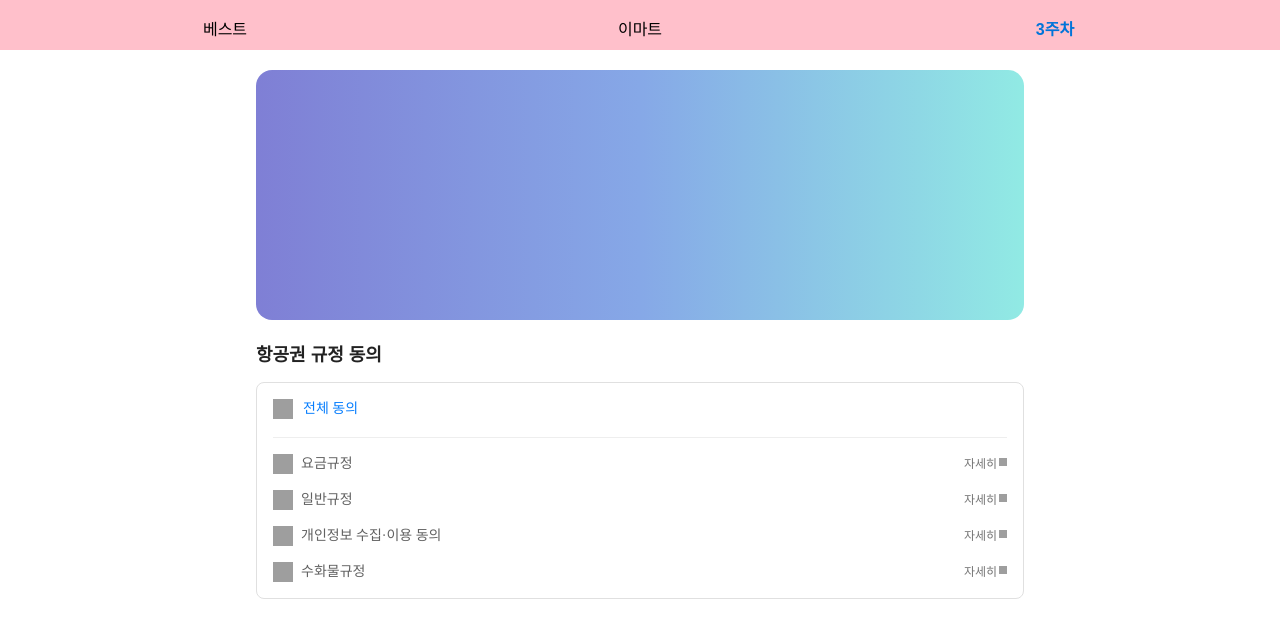
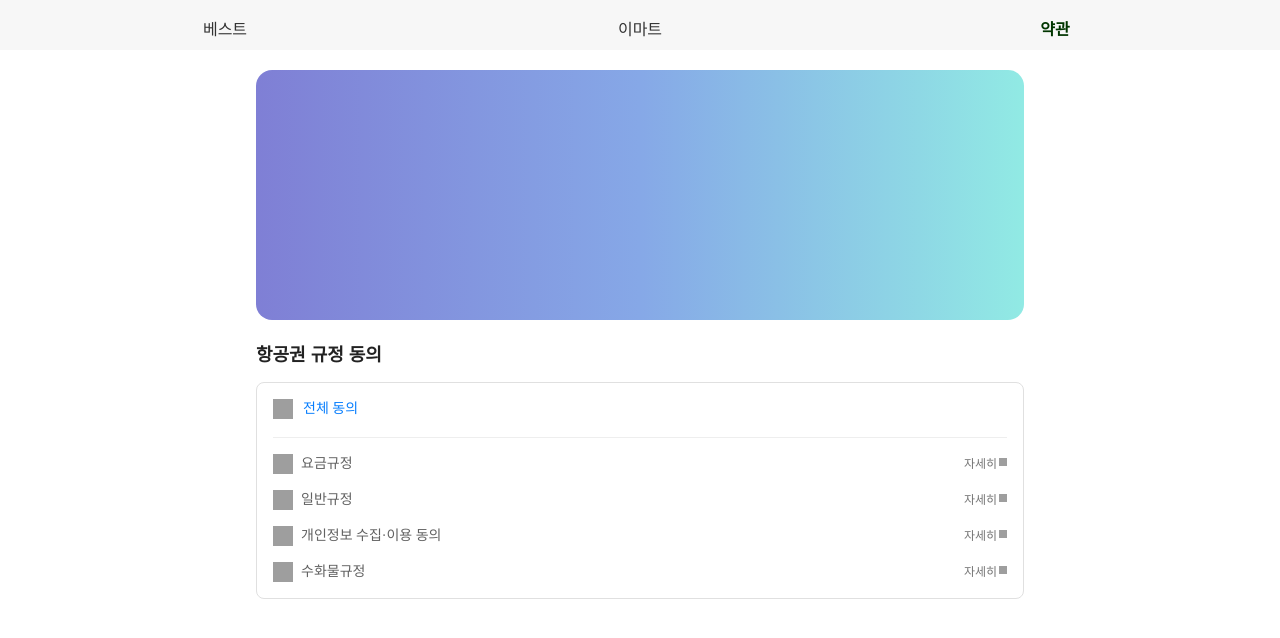
Before and after one commit to suhyun9428/2nd, a React (Vite) app: page /week/3 in a window 1280 px wide. Shown: the top 638 px of the page. Built offline with nearby package versions, Linux system fonts and the light colour scheme; grey boxes are pictures that could not be loaded; the HTML template or start-up script is replaced by a standard one.

Commit message:
역스크롤

```diff
--- a/src/App.css
+++ b/src/App.css
@@ -20,16 +20,17 @@
     gap: 5px;
     padding: 16px 20px;
     box-sizing: border-box;
-    background-color: pink;
+    background-color: rgba(245, 245, 245, 0.8);
+    backdrop-filter: blur(8px);
     .link__navi {
       flex: 1;
       font-size: 16px;
       font-family: var(--gmarketFont);
-      color: var(--black);
+      color: var(--gray-dark);
       text-decoration: none;
       &.link__active {
         font-weight: bold;
-        color: var(--blue);
+        color: var(--Green-900);
       }
     }
   }
--- a/src/components/Contract/Agreement.jsx
+++ b/src/components/Contract/Agreement.jsx
@@ -11,7 +11,6 @@ const Agreement = () => {
     const newSetChecked = [...checked];
     newSetChecked[idx] = e.target.checked;
     setChecked(newSetChecked);
-    // !!!! 복사해서 사용하지 않으면 리액트는 상태 변화를 감지하지 못함;;;;
   };
   const handleOpen = (idx) => {
     isOpen((prev) => ({
@@ -19,6 +18,8 @@ const Agreement = () => {
       [idx]: !prev[idx],
     }));
   };
+
+  const isAllChecked = checked.every((e) => e === true);
   const handleAllCheck = (e) => {
     if (e.target.checked) {
       setChecked(new Array(dummyData.terms.length).fill(true));
@@ -26,7 +27,7 @@ const Agreement = () => {
       setChecked(new Array(dummyData.terms.length).fill(false));
     }
   };
-  const isAllChecked = checked.every((e) => e === true);
+
   return (
     <div className="box__agreement-wrap">
       <h1 className="text__title">{dummyData.title}</h1>
--- a/src/components/Contract/AgreementTest.jsx
+++ b/src/components/Contract/AgreementTest.jsx
@@ -1,7 +1,5 @@
-import { Fragment } from "react/jsx-runtime";
-import dummyData from "./dummyData/dummyData";
 import { useState } from "react";
-import classNames from "classnames";
+
 const AgreementTest = () => {
   const dummy = ["사과", "바나나", "포도"];
   const [checkStates, setCheckStates] = useState(
--- a/src/components/Contract/Contract.jsx
+++ b/src/components/Contract/Contract.jsx
@@ -13,30 +13,26 @@ const Box = styled.div`
 `;
 
 const Contract = () => {
-  const [position, setScroll] = useState(0);
-  var lastScrollY = 0;
-  function onScroll() {
-    setScroll(window.scrollY);
-    var currentScrollY = position;
+  const [prevScrollY, setPrevScrollY] = useState(0);
 
-    if (currentScrollY > 100) {
-      document.getElementById("root").classList.add("js-fixed");
-      // return console.log(document.getElementById("root").classList);
-    }
-    if (currentScrollY > 220) {
-      document.getElementById("root").classList.remove("js-fixed");
-    }
-    // lastScrollY < currentScrollY ? console.log("down") : console.log("up");
+  useEffect(() => {
+    const onScroll = () => {
+      const currentY = window.scrollY;
+      const isGoingUp = currentY < prevScrollY;
+      setPrevScrollY(currentY);
 
-    // console.log(currentScrollY, "position");
-    // lastScrollY = currentScrollY;
-  }
-  useEffect(() => {
+      if (currentY > 100 || isGoingUp) {
+        document.getElementById("root").classList.add("js-fixed");
+      }
+      if (currentY > 220 || !isGoingUp) {
+        document.getElementById("root").classList.remove("js-fixed");
+      }
+    };
     window.addEventListener("scroll", onScroll);
     return () => {
-      window.removeEventListener("scroll", onScroll);
+      window.removeEventListener("scroll", onScroll); // clean-up!
     };
-  });
+  }, [prevScrollY]);
 
   return (
     <>
--- a/src/components/Layout.jsx
+++ b/src/components/Layout.jsx
@@ -11,7 +11,7 @@ const Layout = () => {
       path: "2",
     },
     {
-      text: "3주차",
+      text: "약관",
       path: "3",
     },
   ];
```
